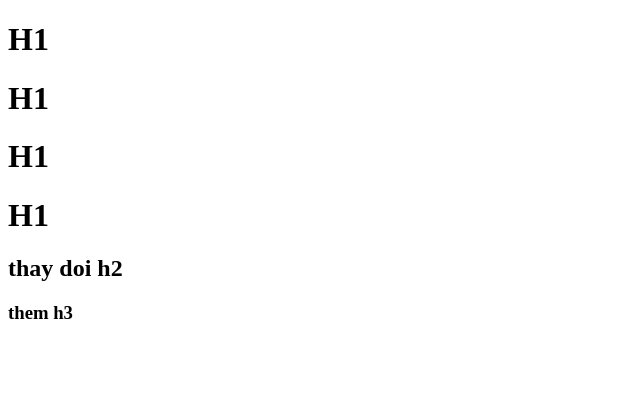
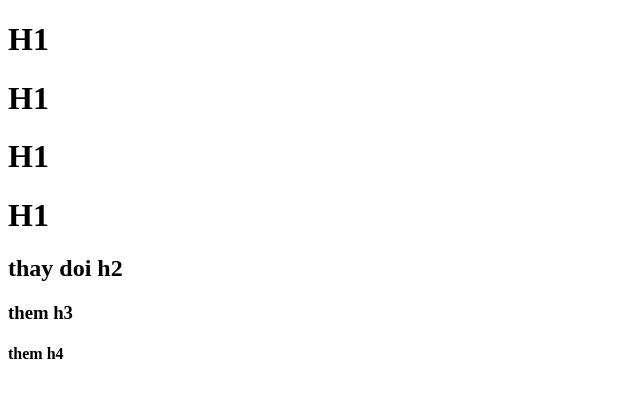
Before and after one commit to Kimbommm/F8-SHOP, a plain HTML site: page main.html in a window 1280 px wide. Shown: the full height of the page, 0-640 px from the left. Drawn offline with Linux system fonts and the light colour scheme.

Commit message:
toi thu 2

```diff
--- a/main.html
+++ b/main.html
@@ -12,5 +12,6 @@
     <h1>H1</h1>
     <h2>thay doi h2</h2>
     <h3>them h3</h3>
+    <h4>them h4</h4>
   </body>
 </html>
```
